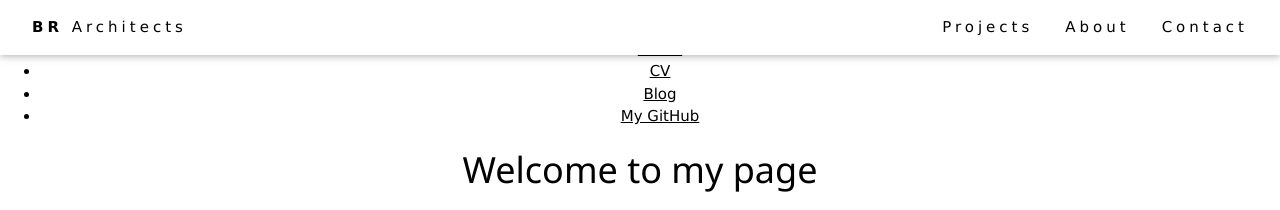
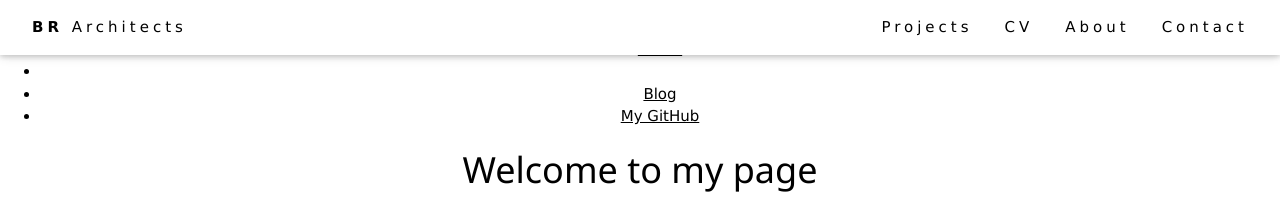
Before and after one commit to mf99274/mf99274.github.io, a Jekyll site: the page built from index.html, in a window 1280 px wide and 1247 px high. Shown: the top 210 px of the window. Built offline with Jekyll 4.4.1, drawn with Linux system fonts in a browser that asks for light colours.

Commit message:
Update default.html

```diff
--- a/_layouts/default.html
+++ b/_layouts/default.html
@@ -19,6 +19,7 @@
     	<!-- Float links to the right. Hide them on small screens -->
     	<div class="w3-right w3-hide-small">
       	    <a href="/projects" class="w3-bar-item w3-button">Projects</a>
+	    <a href="/cv" class="w3-bar-item w3-button">CV</a>
       	    <a href="/about" class="w3-bar-item w3-button">About</a>
       	    <a href="#contact" class="w3-bar-item w3-button">Contact</a>
     	</div>
@@ -30,7 +31,7 @@
         <ul>
 	    <li><a href="/">Home</a></li>
 	    <li><a href="/about">About</a></li>
-	    <li><a href="/cv">CV</a></li>
+	    <li></li>
 	    <li><a href="/blog">Blog</a></li>
 	    			<li><a href="https://github.com/mf99274">My GitHub</a></li>
 	    		</ul>
```
